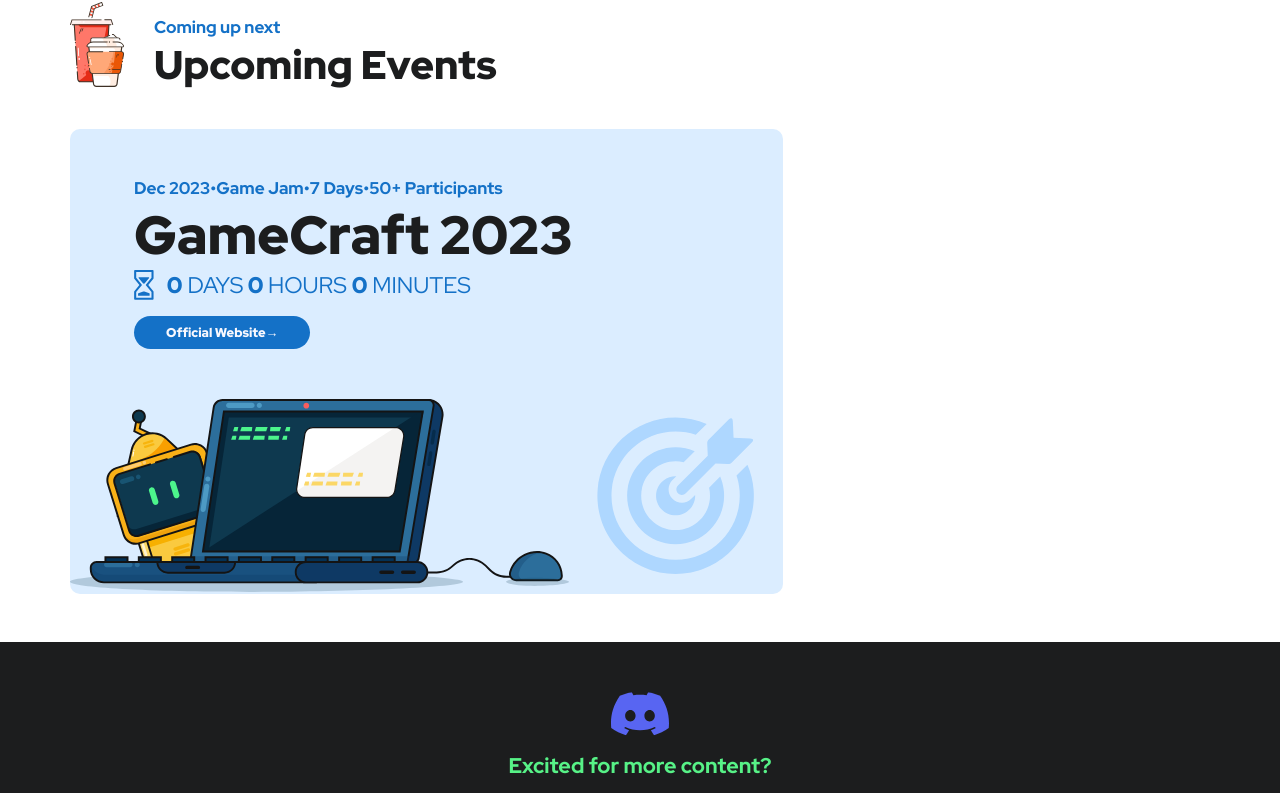
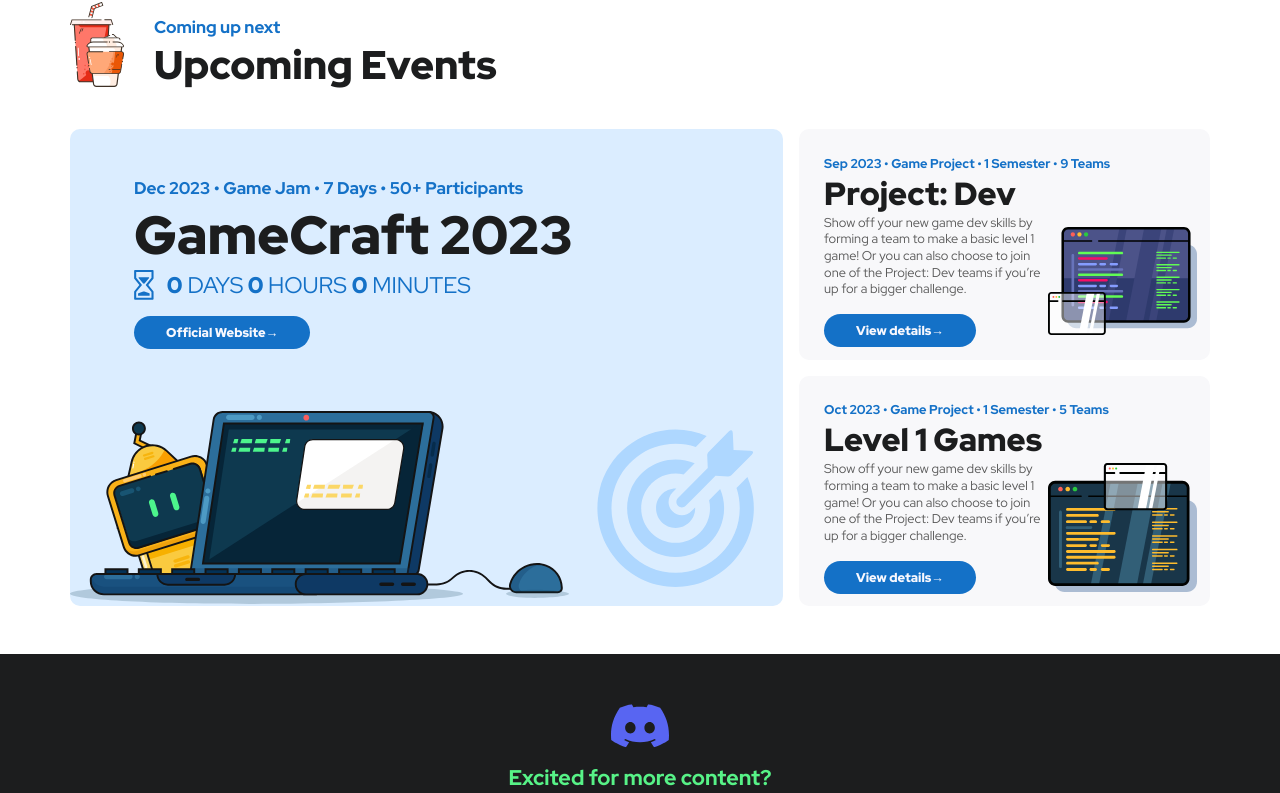
Before and after one commit to nus-gdg/nus-gdg.github.io, a React (Create React App) app in the folder new/: page / in a window 1280 px wide. Shown: the part 2560-3353 px from the top of the page. Built offline with nearby package versions, Linux system fonts and the light colour scheme.

Commit message:
Stylize Event Item Component

```diff
--- a/new/src/sections/events/eventItem.scss
+++ b/new/src/sections/events/eventItem.scss
@@ -0,0 +1,84 @@
+.event-card {
+  border-radius: 10px;
+  background: #f8f8fa;
+  padding: 1.6rem 0.8rem 0.8rem 1.6rem;
+  //   display: flex;
+  //   display: flex;
+  flex: 1 1 0;
+  //   flex-direction: column;
+}
+
+.event-card-header {
+  display: flex;
+  flex-direction: column;
+}
+
+.event-card-tagline {
+  color: var(--Blue, #1471c7);
+  font-family: "Red Hat Display";
+  font-size: 0.8rem;
+  font-style: normal;
+  font-weight: 700;
+  line-height: normal;
+}
+
+.event-name {
+  color: var(--Black, #1c1d1e);
+  font-family: "Red Hat Display";
+  font-size: 2rem;
+  font-style: normal;
+  font-weight: 900;
+  line-height: normal;
+}
+
+.event-card-details {
+  display: flex;
+  flex-direction: column;
+  width: auto;
+  justify-content: space-between;
+}
+
+.event-card-description {
+  color: #595959;
+  font-family: "Red Hat Display";
+  font-size: 0.8rem;
+  font-style: normal;
+  font-weight: 400;
+  line-height: 130%; /* 20.8px */
+}
+
+.event-card-button {
+  border-width: 0;
+  margin-top: 1rem;
+  display: inline-flex;
+  padding: 8px 32px;
+  flex-direction: column;
+  align-items: flex-start;
+  gap: 10px;
+  border-radius: 50px;
+  background: var(--Blue, #1471c7);
+  color: var(--White-on-Black, #f8f8fe);
+  font-family: "Red Hat Display";
+  font-size: 12.8px;
+  font-style: normal;
+  font-weight: 900;
+  line-height: normal;
+}
+
+.event-card-body {
+  display: flex;
+  flex-direction: row;
+}
+
+.event-card-icon {
+  display: flex;
+  align-items: center;
+  justify-content: center;
+  min-width: 40%;
+}
+
+.event-card-icon img {
+  object-fit: contain;
+  max-height: 100%;
+  max-width: 100%;
+}
--- a/new/src/sections/events/eventItem.tsx
+++ b/new/src/sections/events/eventItem.tsx
@@ -7,7 +7,26 @@ interface Props {
 }
 
 const EventItem = ({ name, details, description, link, icon }: Props): JSX.Element => {
-  return <div className="event-card"></div>;
+  const tagline = details.join(" • ");
+  return (
+    <div className="event-card" id={name}>
+      <div className="event-card-header">
+        <span className="event-card-tagline">{tagline}</span>
+        <span className="event-name">{name}</span>
+      </div>
+      <div className="event-card-body">
+        <div className="event-card-details">
+          <span className="event-card-description">{description}</span>
+          <a href={link}>
+            <button className="event-card-button">View details→</button>
+          </a>
+        </div>
+        <div className="event-card-icon">
+          <img src={icon} />
+        </div>
+      </div>
+    </div>
+  );
 };
 
 export default EventItem;
--- a/new/src/sections/events/events.scss
+++ b/new/src/sections/events/events.scss
@@ -1,5 +1,5 @@
 @import "./mainEventItem.scss";
-@import "./mainEventItem.scss";
+@import "./eventItem.scss";
 
 .events {
   width: 100%;
@@ -76,7 +76,7 @@
 }
 
 .icon-events img {
-  width: 80%;
+  max-width: 80%;
 }
 
 .header-text {
@@ -103,6 +103,20 @@
   line-height: normal;
 }
 
+.body-events {
+  display: flex;
+  flex-direction: row;
+}
+
 .main-event {
   width: 62.5%;
 }
+
+.event-list {
+  margin-left: 1rem;
+  width: calc(37.5% - 1rem);
+  display: flex;
+  flex-direction: column;
+  gap: 1rem;
+  justify-content: space-evenly;
+}
--- a/new/src/sections/events/mainEventItem.scss
+++ b/new/src/sections/events/mainEventItem.scss
@@ -2,6 +2,10 @@
   border-radius: 10px;
   background: #dbedff;
   padding-top: 3rem;
+  height: calc(100% - 3rem);
+  display: flex;
+  flex-direction: column;
+  justify-content: space-between;
 }
 
 .main-event-header {
--- a/new/src/sections/events/mainEventItem.tsx
+++ b/new/src/sections/events/mainEventItem.tsx
@@ -13,7 +13,7 @@ interface Props {
 const MainEventItem = ({ name, details, link, mainIcon, sideIcon, date }: Props): JSX.Element => {
   const targetDate = date.toISOString();
   const { days, hours, minutes } = useCountdown(targetDate);
-  const tagline = details.join("•");
+  const tagline = details.join(" • ");
   return (
     <div className="main-event-card">
       <div className="main-event-header">
```
